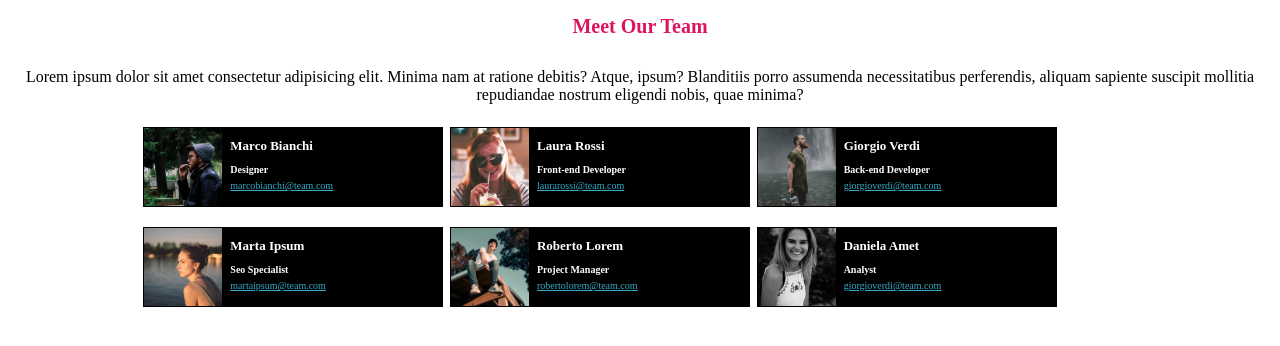
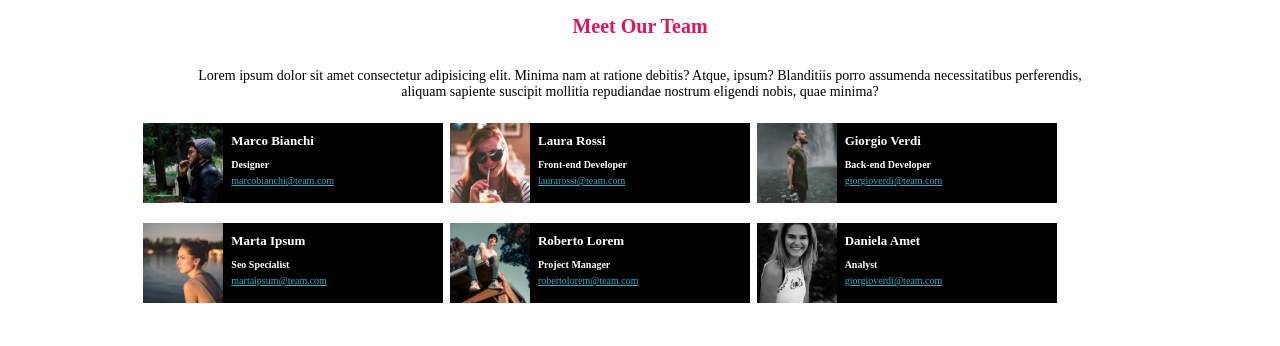
Before and after one commit to pacimarco/html-css-float-cards, a plain HTML site: page index.html in a window 1280 px wide. Drawn offline with Linux system fonts and the light colour scheme.

Commit message:
fine esercizio mod font e p

```diff
--- a/css/style.css
+++ b/css/style.css
@@ -21,7 +21,8 @@ p{
     text-align: center;
     margin: auto;
     margin-bottom: 20px;
-    width: 1000;
+    width: 900px;
+    font-size: 14px;
 }
 
 .container{
@@ -37,7 +38,6 @@ p{
 
 .card1{
     width: 30%;
-    border: solid 1px black;
     height: 80px;
     float: left;
     background-color: black;
@@ -46,7 +46,6 @@ p{
 
 .card2{
     width: 30%;
-    border: solid 1px black;
     height: 80px;
     float: left;
     background-color: black;
@@ -55,7 +54,6 @@ p{
 
 .card3{
     width: 30%;
-    border: solid 1px black;
     height: 80px;
     float: left;
     background-color: black;
```
